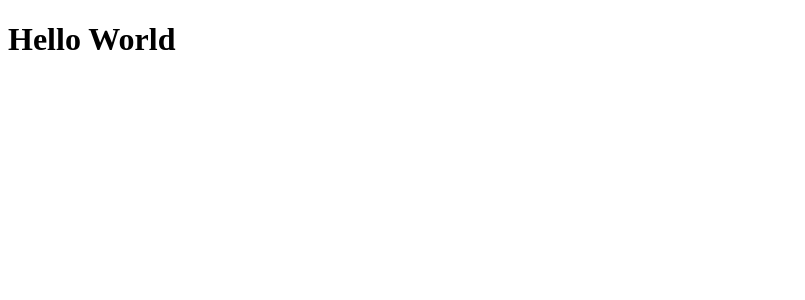
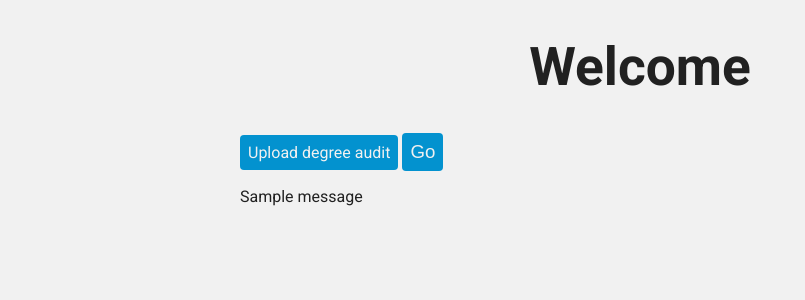
Before and after one commit to abhyuday-srivatsa/bitcamp, a Flask app: page / in a window 1280 px wide. Shown: the top 300 px of the page, without its empty margins (0-805 px from the left). Run offline with Flask 3, Linux system fonts and the light colour scheme; one stand-in notice (Sample message) is shown.

Commit message:
Add degree audit uploading + route

```diff
--- a/main.py
+++ b/main.py
@@ -1,12 +1,48 @@
-from flask import Flask, request, jsonify, render_template
+from flask import Flask, request, jsonify, render_template, flash, redirect, make_response, url_for
+
+from werkzeug.utils import secure_filename
 
 import requests
+import uuid
+import os
+
+UPLOAD_FOLDER = '/uploads/'
+ALLOWED_EXTENSIONS = {'txt', 'pdf'}
 
 app = Flask(__name__)
 
-@app.route('/')
+app.config['UPLOAD_FOLDER'] = UPLOAD_FOLDER
+app.secret_key = "goon"
+app.config['MAX_CONTENT_LENGTH'] = 16 * 1000 * 1000
+
+@app.errorhandler(413)
+def too_large(e):
+    return make_response(jsonify(message="File is too large"), 413)
+
+@app.route('/', methods=['POST', 'GET'])
 def home():
-    return render_template("home.html")
+    if request.method == "POST":
+        print(request.files)
+        if 'file' not in request.files:
+            flash('No file part')
+            return redirect(request.url)
+        file = request.files['file']
+
+        if file.filename == '':
+            flash('No selected file')
+            return redirect(request.url)
+        if file and allowed_file(file.filename):
+            filename = secure_filename(str(uuid.uuid4()))
+            file.save(os.path.join("." + app.config['UPLOAD_FOLDER'], filename + '.pdf'))
+            return redirect('/')
+    else:
+        return render_template("home.html")
+
+
+def allowed_file(filename):
+    return '.' in filename and \
+           filename.rsplit('.', 1)[1].lower() in ALLOWED_EXTENSIONS
+
 
 if __name__ == '__main__':
     app.run(debug=True, port=5001)
--- a/static/styles.css
+++ b/static/styles.css
@@ -0,0 +1,50 @@
+:root {
+    --light-one: #f1f1f1;
+    --dark-one: #212121;
+
+    --highlight: #0392cf;
+
+    --primary: var(--light-one);
+    --secondary: var(--dark-one);
+}
+
+/* @media (prefers-color-scheme:dark) {
+    :root {
+        --primary: var(--dark-one);
+        --secondary: var(--light-one);
+    }
+} */
+
+body {
+    font-family: "Roboto", sans-serif;
+    max-width: 800px;
+    margin: auto;
+    color: var(--secondary);
+    background-color: var(--primary);
+    font-size: 12pt;
+}
+
+#title {
+    font-size: 40pt;
+    text-align: center;
+}
+
+input[type="file"] {
+    display: none;
+}
+
+#file-upload-label,
+input {
+    background-color: var(--highlight);
+    color: var(--primary);
+    display: inline-block;
+    padding: 0.5rem;
+    outline: none;
+    cursor: pointer;
+    border-radius: 4px;
+    border: none;
+}
+
+#submit-file {
+    font-size: 14pt;
+}
--- a/templates/home.html
+++ b/templates/home.html
@@ -1,17 +1,35 @@
 <!DOCTYPE html>
 <html lang="en">
+
   <head>
     <meta charset="UTF-8" />
     <meta name="viewport" content="width=device-width, initial-scale=1.0" />
-    <title>BitCamp</title>
-    <link
-      rel="stylesheet"
-      href="{{ url_for('static', filename='styles.css') }}"
-    />
+    <title>Cinder</title>
+    <link rel="stylesheet" href="{{ url_for('static', filename='styles.css') }}" />
+    <link rel="preconnect" href="https://fonts.googleapis.com">
+    <link rel="preconnect" href="https://fonts.gstatic.com" crossorigin>
+    <link href="https://fonts.googleapis.com/css2?family=Roboto:ital,wght@0,100..900;1,100..900&display=swap" rel="stylesheet">
+
     <script src="/static/script.js"></script>
   </head>
+
   <body>
-    <h1>Hello World</h1>
+    <h1 id="title">Welcome</h1>
+    <form action="/" enctype="multipart/form-data" method="POST">
+      <label for="file-upload" id="file-upload-label">
+        Upload degree audit
+      </label>
+      <input id="file-upload" type="file" name="file" />
+      <input type="submit" id="submit-file" value="Go" />
+    </form>
+    {% with messages = get_flashed_messages()%}
+    {% if messages%}
+    {% for message in messages%}
+    <p>{{message}}</p>
+    {%endfor%}
+    {%endif%}
+    {%endwith%}
   </body>
   </body>
+
 </html>
```
Also changed, not shown: 1 other file.
